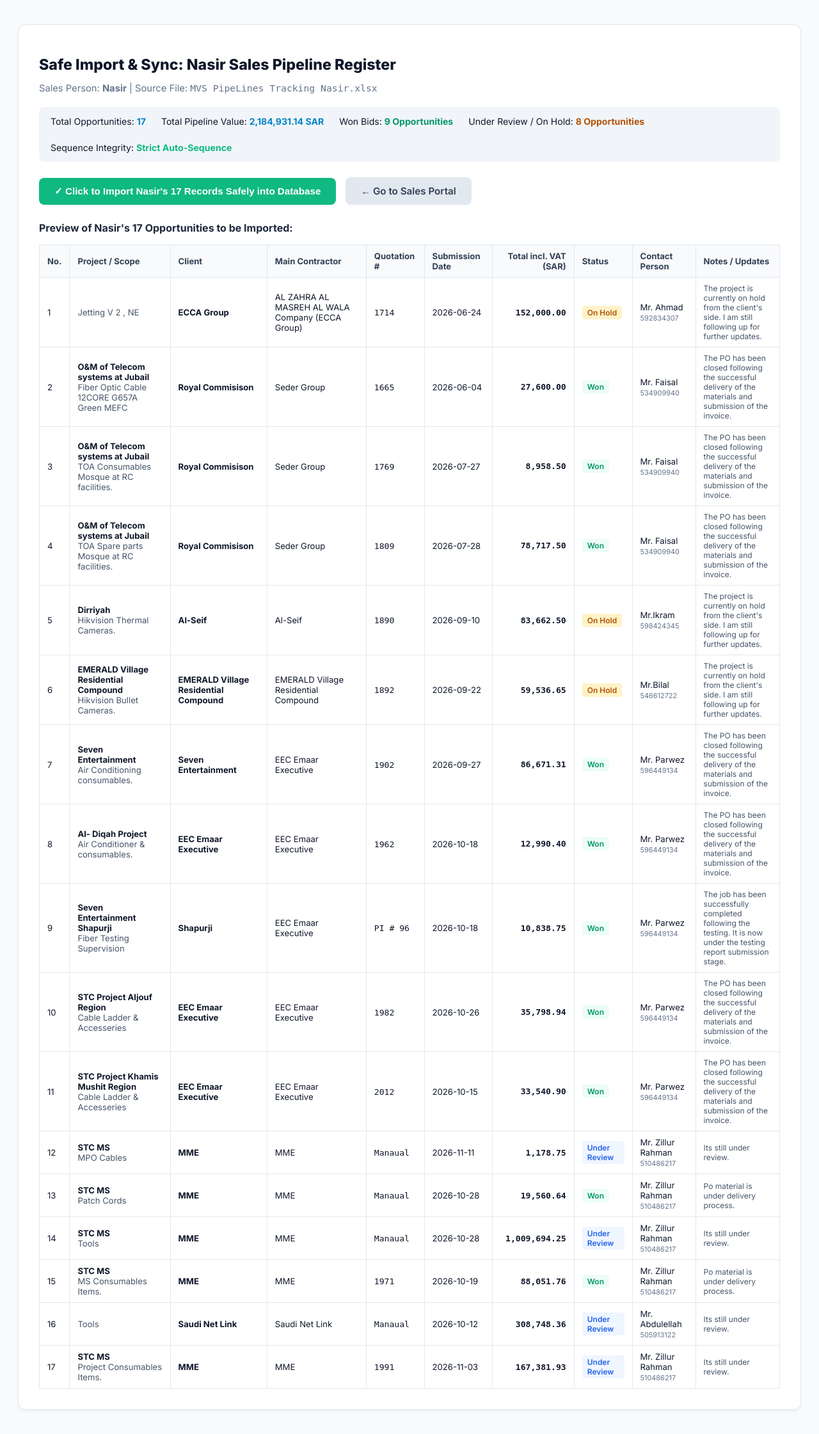
After one commit to danishakbarofficial-create/mvs-portal, a PHP site: the page made by import nasir pipeline.php in a window 1280 px wide. The commit adds this page. Shown: the whole page at 64% size. Run offline with PHP 8.4, Linux system fonts and the light colour scheme.

Commit message:
Add safe import tool for Nasir pipeline records and add delete action

```diff
--- /dev/null
+++ b/import nasir pipeline.php
@@ -0,0 +1,598 @@
+<?php
+// MVS Project Pulse - Safe Import for Nasir (Sales Pipeline Register)
+require_once __DIR__ . '/db.php';
+header('Content-Type: text/html; charset=utf-8');
+
+$pdo = Database::getConnection();
+$message = '';
+$status = '';
+$inserted = 0;
+$updated = 0;
+
+$rows = [
+    [
+        'excel_no' => 1,
+        'sales_person' => 'Nasir',
+        'project_name' => '',
+        'client' => 'ECCA Group',
+        'main_contractor' => 'AL ZAHRA AL MASREH AL WALA Company (ECCA Group)',
+        'consultant' => 'NA',
+        'scope_of_work' => 'Jetting V 2 , NE',
+        'date_received' => '2026-06-21',
+        'submission_date' => '2026-06-24',
+        'quotation_no' => '1714',
+        'quotation_status' => 'On Hold',
+        'total_sar' => 152000.00,
+        'expected_closing' => null,
+        'quotation_valid_until' => null,
+        'contact_person' => 'Mr. Ahmad',
+        'contact_details' => '592834307',
+        'decision_status' => 'On Hold',
+        'missing_info' => 'None',
+        'next_step' => '',
+        'follow_up_date' => null,
+        'notes' => '',
+        'additional_notes' => "The project is currently on hold from the client's side. I am still following up for further updates."
+    ],
+    [
+        'excel_no' => 2,
+        'sales_person' => 'Nasir',
+        'project_name' => 'O&M of Telecom systems at Jubail',
+        'client' => 'Royal Commisison',
+        'main_contractor' => 'Seder Group',
+        'consultant' => 'NA',
+        'scope_of_work' => 'Fiber Optic Cable 12CORE G657A Green MEFC',
+        'date_received' => '2026-07-01',
+        'submission_date' => '2026-06-04',
+        'quotation_no' => '1665',
+        'quotation_status' => 'Approved',
+        'total_sar' => 27600.00,
+        'expected_closing' => null,
+        'quotation_valid_until' => null,
+        'contact_person' => 'Mr. Faisal',
+        'contact_details' => '534909940',
+        'decision_status' => 'Won',
+        'missing_info' => 'None',
+        'next_step' => '',
+        'follow_up_date' => null,
+        'notes' => '',
+        'additional_notes' => 'The PO has been closed following the successful delivery of the materials and submission of the invoice.'
+    ],
+    [
+        'excel_no' => 3,
+        'sales_person' => 'Nasir',
+        'project_name' => 'O&M of Telecom systems at Jubail',
+        'client' => 'Royal Commisison',
+        'main_contractor' => 'Seder Group',
+        'consultant' => 'NA',
+        'scope_of_work' => 'TOA Consumables  Mosque at RC facilities.',
+        'date_received' => '2026-09-05',
+        'submission_date' => '2026-07-27',
+        'quotation_no' => '1769',
+        'quotation_status' => 'Approved',
+        'total_sar' => 8958.50,
+        'expected_closing' => null,
+        'quotation_valid_until' => null,
+        'contact_person' => 'Mr. Faisal',
+        'contact_details' => '534909940',
+        'decision_status' => 'Won',
+        'missing_info' => 'None',
+        'next_step' => '',
+        'follow_up_date' => null,
+        'notes' => '',
+        'additional_notes' => 'The PO has been closed following the successful delivery of the materials and submission of the invoice.'
+    ],
+    [
+        'excel_no' => 4,
+        'sales_person' => 'Nasir',
+        'project_name' => 'O&M of Telecom systems at Jubail',
+        'client' => 'Royal Commisison',
+        'main_contractor' => 'Seder Group',
+        'consultant' => 'NA',
+        'scope_of_work' => 'TOA Spare parts  Mosque at RC facilities.',
+        'date_received' => '2026-09-07',
+        'submission_date' => '2026-07-28',
+        'quotation_no' => '1809',
+        'quotation_status' => 'Approved',
+        'total_sar' => 78717.50,
+        'expected_closing' => null,
+        'quotation_valid_until' => null,
+        'contact_person' => 'Mr. Faisal',
+        'contact_details' => '534909940',
+        'decision_status' => 'Won',
+        'missing_info' => 'None',
+        'next_step' => '',
+        'follow_up_date' => null,
+        'notes' => '',
+        'additional_notes' => 'The PO has been closed following the successful delivery of the materials and submission of the invoice.'
+    ],
+    [
+        'excel_no' => 5,
+        'sales_person' => 'Nasir',
+        'project_name' => 'Dirriyah',
+        'client' => 'Al-Seif',
+        'main_contractor' => 'Al-Seif',
+        'consultant' => 'NA',
+        'scope_of_work' => 'Hikvision Thermal Cameras.',
+        'date_received' => '2026-09-03',
+        'submission_date' => '2026-09-10',
+        'quotation_no' => '1890',
+        'quotation_status' => 'On Hold',
+        'total_sar' => 83662.50,
+        'expected_closing' => null,
+        'quotation_valid_until' => null,
+        'contact_person' => 'Mr.Ikram',
+        'contact_details' => '598424345',
+        'decision_status' => 'On Hold',
+        'missing_info' => 'None',
+        'next_step' => '',
+        'follow_up_date' => null,
+        'notes' => '',
+        'additional_notes' => "The project is currently on hold from the client's side. I am still following up for further updates."
+    ],
+    [
+        'excel_no' => 6,
+        'sales_person' => 'Nasir',
+        'project_name' => 'EMERALD Village Residential Compound',
+        'client' => 'EMERALD Village Residential Compound',
+        'main_contractor' => 'EMERALD Village Residential Compound',
+        'consultant' => 'NA',
+        'scope_of_work' => 'Hikvision Bullet Cameras.',
+        'date_received' => '2026-09-22',
+        'submission_date' => '2026-09-22',
+        'quotation_no' => '1892',
+        'quotation_status' => 'On Hold',
+        'total_sar' => 59536.65,
+        'expected_closing' => null,
+        'quotation_valid_until' => null,
+        'contact_person' => 'Mr.Bilal',
+        'contact_details' => '546612722',
+        'decision_status' => 'On Hold',
+        'missing_info' => 'None',
+        'next_step' => '',
+        'follow_up_date' => null,
+        'notes' => '',
+        'additional_notes' => "The project is currently on hold from the client's side. I am still following up for further updates."
+    ],
+    [
+        'excel_no' => 7,
+        'sales_person' => 'Nasir',
+        'project_name' => 'Seven Entertainment',
+        'client' => 'Seven Entertainment',
+        'main_contractor' => 'EEC Emaar Executive',
+        'consultant' => 'NA',
+        'scope_of_work' => 'Air Conditioning consumables.',
+        'date_received' => '2026-10-07',
+        'submission_date' => '2026-09-27',
+        'quotation_no' => '1902',
+        'quotation_status' => 'Approved',
+        'total_sar' => 86671.31,
+        'expected_closing' => null,
+        'quotation_valid_until' => null,
+        'contact_person' => 'Mr. Parwez',
+        'contact_details' => '596449134',
+        'decision_status' => 'Won',
+        'missing_info' => 'None',
+        'next_step' => '',
+        'follow_up_date' => null,
+        'notes' => '',
+        'additional_notes' => 'The PO has been closed following the successful delivery of the materials and submission of the invoice.'
+    ],
+    [
+        'excel_no' => 8,
+        'sales_person' => 'Nasir',
+        'project_name' => 'Al- Diqah Project',
+        'client' => 'EEC Emaar Executive',
+        'main_contractor' => 'EEC Emaar Executive',
+        'consultant' => 'NA',
+        'scope_of_work' => 'Air Conditioner & consumables.',
+        'date_received' => '2026-10-25',
+        'submission_date' => '2026-10-18',
+        'quotation_no' => '1962',
+        'quotation_status' => 'Approved',
+        'total_sar' => 12990.40,
+        'expected_closing' => null,
+        'quotation_valid_until' => null,
+        'contact_person' => 'Mr. Parwez',
+        'contact_details' => '596449134',
+        'decision_status' => 'Won',
+        'missing_info' => 'None',
+        'next_step' => '',
+        'follow_up_date' => null,
+        'notes' => '',
+        'additional_notes' => 'The PO has been closed following the successful delivery of the materials and submission of the invoice.'
+    ],
+    [
+        'excel_no' => 9,
+        'sales_person' => 'Nasir',
+        'project_name' => 'Seven Entertainment  Shapurji',
+        'client' => 'Shapurji',
+        'main_contractor' => 'EEC Emaar Executive',
+        'consultant' => 'NA',
+        'scope_of_work' => 'Fiber Testing Supervision',
+        'date_received' => '2026-10-28',
+        'submission_date' => '2026-10-18',
+        'quotation_no' => 'PI # 96',
+        'quotation_status' => 'Approved',
+        'total_sar' => 10838.75,
+        'expected_closing' => null,
+        'quotation_valid_until' => null,
+        'contact_person' => 'Mr. Parwez',
+        'contact_details' => '596449134',
+        'decision_status' => 'Won',
+        'missing_info' => 'None',
+        'next_step' => '',
+        'follow_up_date' => null,
+        'notes' => '',
+        'additional_notes' => 'The job has been successfully completed following the testing. It is now under the testing report submission stage.'
+    ],
+    [
+        'excel_no' => 10,
+        'sales_person' => 'Nasir',
+        'project_name' => 'STC Project Aljouf Region',
+        'client' => 'EEC Emaar Executive',
+        'main_contractor' => 'EEC Emaar Executive',
+        'consultant' => 'NA',
+        'scope_of_work' => 'Cable Ladder & Accesseries',
+        'date_received' => '2026-11-11',
+        'submission_date' => '2026-10-26',
+        'quotation_no' => '1982',
+        'quotation_status' => 'Approved',
+        'total_sar' => 35798.94,
+        'expected_closing' => null,
+        'quotation_valid_until' => null,
+        'contact_person' => 'Mr. Parwez',
+        'contact_details' => '596449134',
+        'decision_status' => 'Won',
+        'missing_info' => 'None',
+        'next_step' => '',
+        'follow_up_date' => null,
+        'notes' => '',
+        'additional_notes' => 'The PO has been closed following the successful delivery of the materials and submission of the invoice.'
+    ],
+    [
+        'excel_no' => 11,
+        'sales_person' => 'Nasir',
+        'project_name' => 'STC Project Khamis Mushit Region',
+        'client' => 'EEC Emaar Executive',
+        'main_contractor' => 'EEC Emaar Executive',
+        'consultant' => 'NA',
+        'scope_of_work' => 'Cable Ladder & Accesseries',
+        'date_received' => '2026-11-09',
+        'submission_date' => '2026-10-15',
+        'quotation_no' => '2012',
+        'quotation_status' => 'Approved',
+        'total_sar' => 33540.90,
+        'expected_closing' => null,
+        'quotation_valid_until' => null,
+        'contact_person' => 'Mr. Parwez',
+        'contact_details' => '596449134',
+        'decision_status' => 'Won',
+        'missing_info' => 'None',
+        'next_step' => '',
+        'follow_up_date' => null,
+        'notes' => '',
+        'additional_notes' => 'The PO has been closed following the successful delivery of the materials and submission of the invoice.'
+    ],
+    [
+        'excel_no' => 12,
+        'sales_person' => 'Nasir',
+        'project_name' => 'STC MS',
+        'client' => 'MME',
+        'main_contractor' => 'MME',
+        'consultant' => 'NA',
+        'scope_of_work' => 'MPO Cables',
+        'date_received' => '2026-11-09',
+        'submission_date' => '2026-11-11',
+        'quotation_no' => 'Manaual',
+        'quotation_status' => 'Not Approved',
+        'total_sar' => 1178.75,
+        'expected_closing' => null,
+        'quotation_valid_until' => null,
+        'contact_person' => 'Mr. Zillur Rahman',
+        'contact_details' => '510486217',
+        'decision_status' => 'Under Review',
+        'missing_info' => 'None',
+        'next_step' => 'Under client evaluation',
+        'follow_up_date' => null,
+        'notes' => '',
+        'additional_notes' => 'Its still under review.'
+    ],
+    [
+        'excel_no' => 13,
+        'sales_person' => 'Nasir',
+        'project_name' => 'STC MS',
+        'client' => 'MME',
+        'main_contractor' => 'MME',
+        'consultant' => 'NA',
+        'scope_of_work' => 'Patch Cords',
+        'date_received' => '2026-11-04',
+        'submission_date' => '2026-10-28',
+        'quotation_no' => 'Manaual',
+        'quotation_status' => 'Approved',
+        'total_sar' => 19560.64,
+        'expected_closing' => null,
+        'quotation_valid_until' => null,
+        'contact_person' => 'Mr. Zillur Rahman',
+        'contact_details' => '510486217',
+        'decision_status' => 'Won',
+        'missing_info' => 'None',
+        'next_step' => 'Material Delivery',
+        'follow_up_date' => null,
+        'notes' => '',
+        'additional_notes' => 'Po material is under delivery process.'
+    ],
+    [
+        'excel_no' => 14,
+        'sales_person' => 'Nasir',
+        'project_name' => 'STC MS',
+        'client' => 'MME',
+        'main_contractor' => 'MME',
+        'consultant' => 'NA',
+        'scope_of_work' => 'Tools',
+        'date_received' => '2026-10-27',
+        'submission_date' => '2026-10-28',
+        'quotation_no' => 'Manaual',
+        'quotation_status' => 'Not Approved',
+        'total_sar' => 1009694.25,
+        'expected_closing' => null,
+        'quotation_valid_until' => null,
+        'contact_person' => 'Mr. Zillur Rahman',
+        'contact_details' => '510486217',
+        'decision_status' => 'Under Review',
+        'missing_info' => 'None',
+        'next_step' => 'Under client technical review',
+        'follow_up_date' => null,
+        'notes' => '',
+        'additional_notes' => 'Its still under review.'
+    ],
+    [
+        'excel_no' => 15,
+        'sales_person' => 'Nasir',
+        'project_name' => 'STC MS',
+        'client' => 'MME',
+        'main_contractor' => 'MME',
+        'consultant' => 'NA',
+        'scope_of_work' => 'MS Consumables Items.',
+        'date_received' => '2026-11-03',
+        'submission_date' => '2026-10-19',
+        'quotation_no' => '1971',
+        'quotation_status' => 'Approved',
+        'total_sar' => 88051.76,
+        'expected_closing' => null,
+        'quotation_valid_until' => null,
+        'contact_person' => 'Mr. Zillur Rahman',
+        'contact_details' => '510486217',
+        'decision_status' => 'Won',
+        'missing_info' => 'None',
+        'next_step' => 'Material Delivery',
+        'follow_up_date' => null,
+        'notes' => '',
+        'additional_notes' => 'Po material is under delivery process.'
+    ],
+    [
+        'excel_no' => 16,
+        'sales_person' => 'Nasir',
+        'project_name' => '',
+        'client' => 'Saudi Net Link',
+        'main_contractor' => 'Saudi Net Link',
+        'consultant' => 'NA',
+        'scope_of_work' => 'Tools',
+        'date_received' => '2026-10-08',
+        'submission_date' => '2026-10-12',
+        'quotation_no' => 'Manaual',
+        'quotation_status' => 'Open',
+        'total_sar' => 308748.36,
+        'expected_closing' => null,
+        'quotation_valid_until' => null,
+        'contact_person' => 'Mr. Abdulellah',
+        'contact_details' => '505913122',
+        'decision_status' => 'Under Review',
+        'missing_info' => 'None',
+        'next_step' => 'Under review',
+        'follow_up_date' => null,
+        'notes' => '',
+        'additional_notes' => 'Its still under review.'
+    ],
+    [
+        'excel_no' => 17,
+        'sales_person' => 'Nasir',
+        'project_name' => 'STC MS',
+        'client' => 'MME',
+        'main_contractor' => 'MME',
+        'consultant' => 'NA',
+        'scope_of_work' => 'Project Consumables Items.',
+        'date_received' => '2026-10-29',
+        'submission_date' => '2026-11-03',
+        'quotation_no' => '1991',
+        'quotation_status' => 'Open',
+        'total_sar' => 167381.93,
+        'expected_closing' => null,
+        'quotation_valid_until' => null,
+        'contact_person' => 'Mr. Zillur Rahman',
+        'contact_details' => '510486217',
+        'decision_status' => 'Under Review',
+        'missing_info' => 'None',
+        'next_step' => 'Under review',
+        'follow_up_date' => null,
+        'notes' => '',
+        'additional_notes' => 'Its still under review.'
+    ]
+];
+
+$totalPipelineVal = 0;
+foreach ($rows as $r) {
+    $totalPipelineVal += $r['total_sar'];
+}
+
+if ($_SERVER['REQUEST_METHOD'] === 'POST' || isset($_GET['confirm'])) {
+    try {
+        // Find existing MAX row_no to strictly preserve sequential data order
+        $maxRowStmt = $pdo->query("SELECT COALESCE(MAX(row_no), 0) FROM v4_pipeline");
+        $baseRowNo = intval($maxRowStmt->fetchColumn());
+
+        $stmtInsert = $pdo->prepare("
+            INSERT INTO v4_pipeline (
+                row_no, sales_person, project_name, client, main_contractor, consultant,
+                scope_of_work, date_received, submission_date, quotation_no, quotation_status,
+                total_sar, expected_closing, quotation_valid_until, contact_person, contact_details,
+                decision_status, missing_info, next_step, follow_up_date, notes, additional_notes
+            ) VALUES (?, ?, ?, ?, ?, ?, ?, ?, ?, ?, ?, ?, ?, ?, ?, ?, ?, ?, ?, ?, ?, ?)
+        ");
+
+        $stmtUpdate = $pdo->prepare("
+            UPDATE v4_pipeline SET
+                project_name = ?, client = ?, main_contractor = ?, consultant = ?,
+                scope_of_work = ?, date_received = ?, submission_date = ?, quotation_status = ?,
+                total_sar = ?, contact_person = ?, contact_details = ?, decision_status = ?,
+                missing_info = ?, next_step = ?, additional_notes = ?
+            WHERE id = ?
+        ");
+
+        foreach ($rows as $idx => $r) {
+            // Check if record already exists for Nasir by quotation_no + scope_of_work
+            $chk = $pdo->prepare("SELECT id, row_no FROM v4_pipeline WHERE LOWER(TRIM(sales_person)) = 'nasir' AND quotation_no = ? AND (scope_of_work = ? OR client = ?)");
+            $chk->execute([$r['quotation_no'], $r['scope_of_work'], $r['client']]);
+            $existing = $chk->fetch();
+
+            if ($existing) {
+                // Update existing record
+                $stmtUpdate->execute([
+                    $r['project_name'], $r['client'], $r['main_contractor'], $r['consultant'],
+                    $r['scope_of_work'], $r['date_received'], $r['submission_date'], $r['quotation_status'],
+                    $r['total_sar'], $r['contact_person'], $r['contact_details'], $r['decision_status'],
+                    $r['missing_info'], $r['next_step'], $r['additional_notes'],
+                    $existing['id']
+                ]);
+                $updated++;
+            } else {
+                // Insert new record continuing sequence
+                $baseRowNo++;
+                $stmtInsert->execute([
+                    $baseRowNo, 'Nasir', $r['project_name'], $r['client'], $r['main_contractor'], $r['consultant'],
+                    $r['scope_of_work'], $r['date_received'], $r['submission_date'], $r['quotation_no'], $r['quotation_status'],
+                    $r['total_sar'], $r['expected_closing'], $r['quotation_valid_until'], $r['contact_person'], $r['contact_details'],
+                    $r['decision_status'], $r['missing_info'], $r['next_step'], $r['follow_up_date'], $r['notes'], $r['additional_notes']
+                ]);
+                $inserted++;
+            }
+        }
+
+        $status = 'success';
+        $message = "Import complete! Inserted: {$inserted} new record(s), Updated: {$updated} existing record(s) for Nasir. Sequence preserved!";
+    } catch (Exception $e) {
+        $status = 'error';
+        $message = "Database error during import: " . $e->getMessage();
+    }
+}
+?>
+<!DOCTYPE html>
+<html lang="en">
+<head>
+  <meta charset="UTF-8">
+  <title>MVS - Safe Import: Nasir Sales Pipeline</title>
+  <link href="https://fonts.googleapis.com/css2?family=Inter:wght@400;500;600;700;800&display=swap" rel="stylesheet">
+  <style>
+    body { font-family: 'Inter', sans-serif; background: #F8FAFC; color: #0F172A; padding: 30px 20px; }
+    .card { max-width: 1200px; margin: 0 auto; background: #fff; border-radius: 12px; border: 1px solid #E2E8F0; padding: 32px; box-shadow: 0 4px 6px -1px rgba(0,0,0,0.05); }
+    h1 { font-size: 1.45rem; color: #0F172A; margin-bottom: 6px; font-weight: 800; }
+    p { color: #64748B; font-size: 0.92rem; margin-bottom: 20px; }
+    .stats-bar { display: flex; gap: 24px; background: #F1F5F9; padding: 14px 18px; border-radius: 8px; margin-bottom: 24px; font-size: 0.88rem; flex-wrap: wrap; }
+    .stats-bar strong { color: #0284C7; }
+    .alert-success { background: #ECFDF5; border: 1px solid #A7F3D0; color: #065F46; padding: 14px 18px; border-radius: 8px; margin-bottom: 20px; font-weight: 600; }
+    .alert-error { background: #FEF2F2; border: 1px solid #FECACA; color: #991B1B; padding: 14px 18px; border-radius: 8px; margin-bottom: 20px; font-weight: 600; }
+    .btn { display: inline-flex; align-items: center; gap: 8px; font-weight: 600; padding: 12px 24px; border-radius: 8px; cursor: pointer; text-decoration: none; border: none; font-size: 0.95rem; }
+    .btn-primary { background: #10B981; color: #fff; }
+    .btn-primary:hover { background: #059669; }
+    .btn-secondary { background: #E2E8F0; color: #334155; margin-left: 10px; }
+    table { width: 100%; border-collapse: collapse; margin-top: 16px; font-size: 0.82rem; }
+    th, td { padding: 9px 12px; border: 1px solid #E2E8F0; text-align: left; }
+    th { background: #F8FAFC; font-weight: 700; color: #334155; }
+    .sar { text-align: right; font-family: monospace; font-weight: 600; color: #0F172A; }
+    .badge { padding: 3px 8px; border-radius: 4px; font-weight: 600; font-size: 0.75rem; display: inline-block; }
+    .badge-won { background: #ECFDF5; color: #059669; }
+    .badge-hold { background: #FEF3C7; color: #B45309; }
+    .badge-review { background: #EFF6FF; color: #2563EB; }
+  </style>
+</head>
+<body>
+  <div class="card">
+    <h1>Safe Import &amp; Sync: Nasir Sales Pipeline Register</h1>
+    <p>Sales Person: <strong>Nasir</strong> | Source File: <code>MVS PipeLines Tracking Nasir.xlsx</code></p>
+
+    <div class="stats-bar">
+      <div>Total Opportunities: <strong>17</strong></div>
+      <div>Total Pipeline Value: <strong><?= number_format($totalPipelineVal, 2) ?> SAR</strong></div>
+      <div>Won Bids: <strong style="color:#059669;">9 Opportunities</strong></div>
+      <div>Under Review / On Hold: <strong style="color:#B45309;">8 Opportunities</strong></div>
+      <div>Sequence Integrity: <strong style="color:#10B981;">Strict Auto-Sequence</strong></div>
+    </div>
+
+    <?php if ($status === 'success'): ?>
+      <div class="alert-success">&#10003; <?= htmlspecialchars($message) ?></div>
+      <div style="margin-bottom: 24px;">
+        <a href="sales_portal.php" class="btn btn-primary">&rarr; Open Sales Portal to View Nasir's Pipeline</a>
+        <a href="executive_portal.php" class="btn btn-secondary">&rarr; Open Executive Command Center</a>
+      </div>
+    <?php elseif ($status === 'error'): ?>
+      <div class="alert-error"><?= htmlspecialchars($message) ?></div>
+    <?php endif; ?>
+
+    <form method="POST">
+      <button type="submit" class="btn btn-primary">&#10003; Click to Import Nasir's 17 Records Safely into Database</button>
+      <a href="sales_portal.php" class="btn btn-secondary">&larr; Go to Sales Portal</a>
+    </form>
+
+    <h3 style="margin-top: 26px; font-size: 1rem; color: #1E293B;">Preview of Nasir's 17 Opportunities to be Imported:</h3>
+    <table>
+      <thead>
+        <tr>
+          <th>No.</th>
+          <th>Project / Scope</th>
+          <th>Client</th>
+          <th>Main Contractor</th>
+          <th>Quotation #</th>
+          <th>Submission Date</th>
+          <th style="text-align:right;">Total incl. VAT (SAR)</th>
+          <th>Status</th>
+          <th>Contact Person</th>
+          <th>Notes / Updates</th>
+        </tr>
+      </thead>
+      <tbody>
+        <?php foreach ($rows as $idx => $r): ?>
+          <tr>
+            <td><?= $r['excel_no'] ?></td>
+            <td>
+              <?php if (!empty($r['project_name'])): ?>
+                <strong><?= htmlspecialchars($r['project_name']) ?></strong><br>
+              <?php endif; ?>
+              <span style="color:#475569;"><?= htmlspecialchars($r['scope_of_work']) ?></span>
+            </td>
+            <td><strong><?= htmlspecialchars($r['client']) ?></strong></td>
+            <td><?= htmlspecialchars($r['main_contractor']) ?></td>
+            <td><code><?= htmlspecialchars($r['quotation_no']) ?></code></td>
+            <td><?= htmlspecialchars($r['submission_date'] ?: '-') ?></td>
+            <td class="sar"><?= number_format($r['total_sar'], 2) ?></td>
+            <td>
+              <?php
+                $badgeCls = 'badge-review';
+                if ($r['decision_status'] === 'Won') $badgeCls = 'badge-won';
+                elseif ($r['decision_status'] === 'On Hold') $badgeCls = 'badge-hold';
+              ?>
+              <span class="badge <?= $badgeCls ?>"><?= htmlspecialchars($r['decision_status']) ?></span>
+            </td>
+            <td>
+              <?= htmlspecialchars($r['contact_person']) ?><br>
+              <small style="color:#64748B;"><?= htmlspecialchars($r['contact_details']) ?></small>
+            </td>
+            <td style="font-size:0.75rem; color:#475569; max-width:240px;">
+              <?= htmlspecialchars($r['additional_notes']) ?>
+            </td>
+          </tr>
+        <?php endforeach; ?>
+      </tbody>
+    </table>
+  </div>
+</body>
+</html>
```
Also changed, not shown: api/v4_pipeline.php (+32 -9 lines), sales_portal.php (+24 -1 lines).
